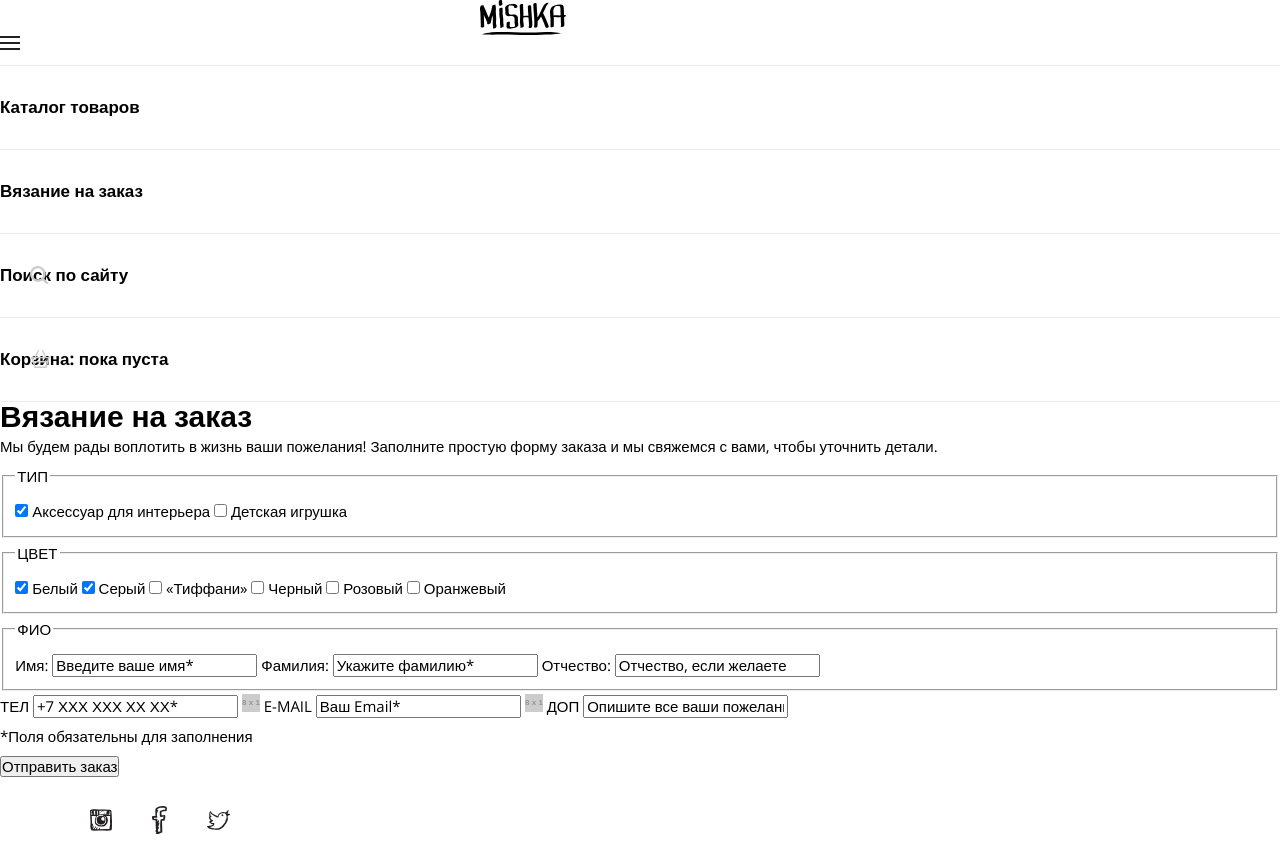
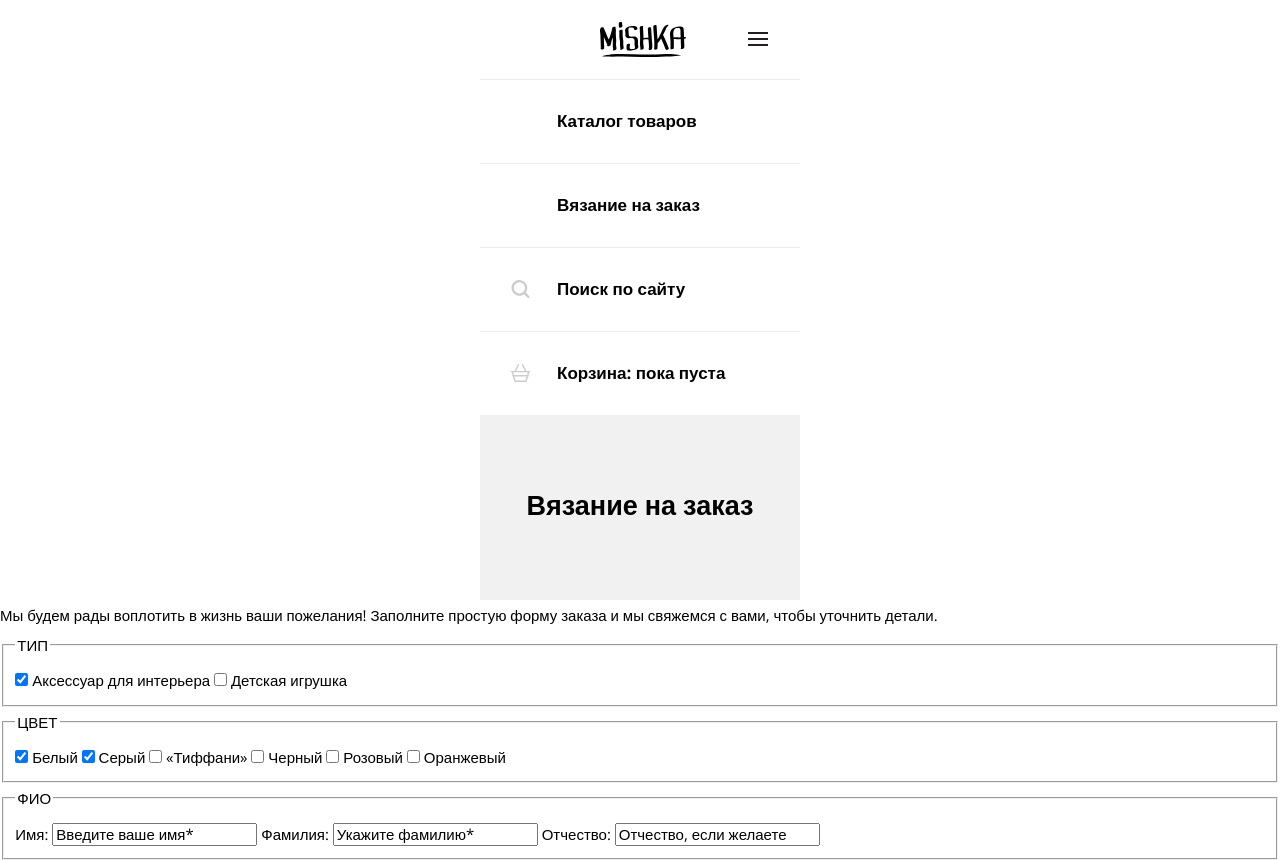
Before and after one commit to NicolaHorbach/Mishka, a website: page source/form.html in a window 1280 px wide. Shown: the top 860 px of the page. Drawn offline with nearby package versions, Linux system fonts and the light colour scheme; files that its build step writes are made by us from their sources; placeholder pictures from the web are drawn by us.

Commit message:
html structure updated, styles for page-name blovk added

```diff
--- a/source/form.html
+++ b/source/form.html
@@ -1,7 +1,7 @@
 <!DOCTYPE html>
 <html>
   <head>
-    <title>Вязание на заказ</title>
+    <title>Mishka</title>
     <link rel="stylesheet" href="css/normalize.css">
     <link rel="stylesheet" href="css/style.css">
     <link href="https://fonts.googleapis.com/css2?family=Open+Sans:wght@400;700&display=swap" rel="stylesheet">
@@ -9,29 +9,37 @@
   <body>
     <header class="page-header">
       <div class="page-header__body">
-        <div class="page-header__logo">
-          <a class="page-header__logo-link" href="#" aria-label="Перейти на главную страницу">
-            <img class="page-header__logo-img" src="images/mishka-logo.svg" alt="Mishka" width="86" height="35">
-          </a>
+        <div class="page-header__top-bar">
+          <div class="page-header__logo">
+            <a class="page-header__logo-link" href="index.html" aria-label="Перейти на главную страницу">
+              <img class="page-header__logo-img" src="/images/mishka-logo.svg" alt="Mishka" width="86" height="35">
+            </a>
+          </div>
+          <div class="page-header__burger-button">
+            <button class="burger-button" type="button"></button>
+          </div>
         </div>
-      </div>
-      <div class="page-header__menu">
-        <button class="burger-button" type="button"></button>
-        <ul class="page-header__menu-list hidden">
+        <ul class="page-header__menu-list">
           <li class="page-header__menu-item">
-            <a class="page-header__menu-link" href="#">Каталог товаров</a>
-          </li>
-          <li class="page-header__menu-item">
-            <a class="page-header__menu-link" href="#">Вязание на заказ</a>
-          </li>
-          <li class="page-header__menu-item">
-            <a class="page-header__menu-link" href="#">
-              <svg class="page-header__menu-icon" xmlns="http://www.w3.org/2000/svg" width="18" height="18" viewBox="-0.8 -0.8 17.6 17.6" aria-hidden="true"><path d="M16.47 14.93l-3.42-3.42a7.7 7.7 0 10-1.54 1.54l3.42 3.42c.2.2.42.33.77.33.6 0 1.1-.5 1.1-1.1 0-.24-.06-.5-.33-.77zM1.4 6.9a5.5 5.5 0 1111 0 5.5 5.5 0 01-11 0z"/></svg>Поиск по сайту
+            <a class="page-header__menu-link" href="catalog.html">
+              <span class="page-header__menu-text">Каталог товаров</span>
             </a>
           </li>
           <li class="page-header__menu-item">
             <a class="page-header__menu-link" href="#">
-              <svg class="page-header__menu-icon" xmlns="http://www.w3.org/2000/svg" width="21" height="18" viewBox="264.2 370.96 20.29 18.85" aria-hidden="true"><path d="M283.75 378.19h-3.15l-3.4-6.81a.75.75 0 10-1.35.67l3.07 6.14h-9.14l3.08-6.14a.75.75 0 00-1.34-.67l-3.41 6.81h-3.15a.75.75 0 000 1.5h.15l.86 3a.74.74 0 00-.32.59c0 .4.31.7.7.74l1.66 5.79h12.7l1.65-5.8c.39-.02.7-.34.7-.73a.74.74 0 00-.32-.6l.86-3h.15a.75.75 0 100-1.49zm-4.18 10.12h-10.43l-1.23-4.28h12.88l-1.22 4.28zm1.65-5.78h-13.74l-.8-2.84h15.35l-.8 2.84z"/></svg>Корзина:&nbsp;пока&nbsp;пуста
+              <span class="page-header__menu-text">Вязание на заказ</span>
+            </a>
+          </li>
+          <li class="page-header__menu-item">
+            <a class="page-header__menu-link" href="#">
+              <svg class="page-header__menu-icon" xmlns="http://www.w3.org/2000/svg" width="21" height="18" viewBox="-0.8 -0.8 17.6 17.6" aria-hidden="true"><path d="M16.47 14.93l-3.42-3.42a7.7 7.7 0 10-1.54 1.54l3.42 3.42c.2.2.42.33.77.33.6 0 1.1-.5 1.1-1.1 0-.24-.06-.5-.33-.77zM1.4 6.9a5.5 5.5 0 1111 0 5.5 5.5 0 01-11 0z"/></svg>
+              <span class="page-header__menu-text">Поиск по сайту</span>
+            </a>
+          </li>
+          <li class="page-header__menu-item">
+            <a class="page-header__menu-link" href="#">
+              <svg class="page-header__menu-icon" xmlns="http://www.w3.org/2000/svg" width="21" height="18" viewBox="264.2 370.96 20.29 18.85" aria-hidden="true"><path d="M283.75 378.19h-3.15l-3.4-6.81a.75.75 0 10-1.35.67l3.07 6.14h-9.14l3.08-6.14a.75.75 0 00-1.34-.67l-3.41 6.81h-3.15a.75.75 0 000 1.5h.15l.86 3a.74.74 0 00-.32.59c0 .4.31.7.7.74l1.66 5.79h12.7l1.65-5.8c.39-.02.7-.34.7-.73a.74.74 0 00-.32-.6l.86-3h.15a.75.75 0 100-1.49zm-4.18 10.12h-10.43l-1.23-4.28h12.88l-1.22 4.28zm1.65-5.78h-13.74l-.8-2.84h15.35l-.8 2.84z"/></svg>
+              <span class="page-header__menu-text">Корзина:&nbsp;пока&nbsp;пуста</span>
             </a>
           </li>
         </ul>
--- /dev/null
+++ b/source/sass/page-name.scss
@@ -0,0 +1,14 @@
+.page-name__text {
+  display: flex;
+  justify-content: center;
+  width: 320px;
+  margin-left: auto;
+  margin-right: auto;
+  padding-top: 75px;
+  padding-bottom: 80px;
+
+  font-size: 27px;
+  font-weight: 700;
+  line-height: 30px;
+  background-color: #f1f1f1;
+}
--- a/source/sass/style.scss
+++ b/source/sass/style.scss
@@ -9,4 +9,5 @@
         "info-list.scss",
         "feedback.scss",
         "page-footer.scss",
-        "social-list.scss";
+        "social-list.scss",
+        "page-name.scss";
```
Also changed, not shown: source/catalog.html (+24 -16 lines), source/index.html (+2 -2 lines).
